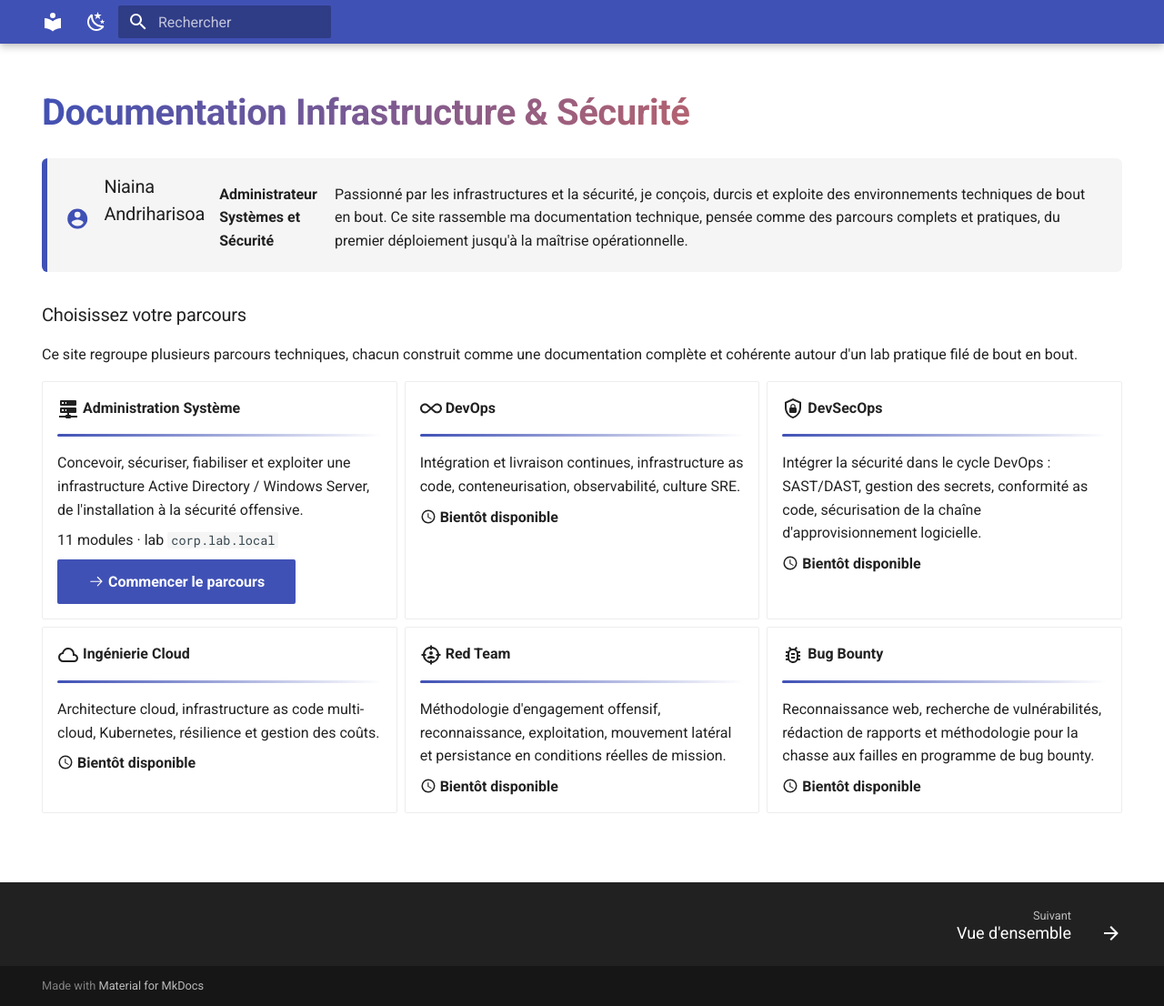
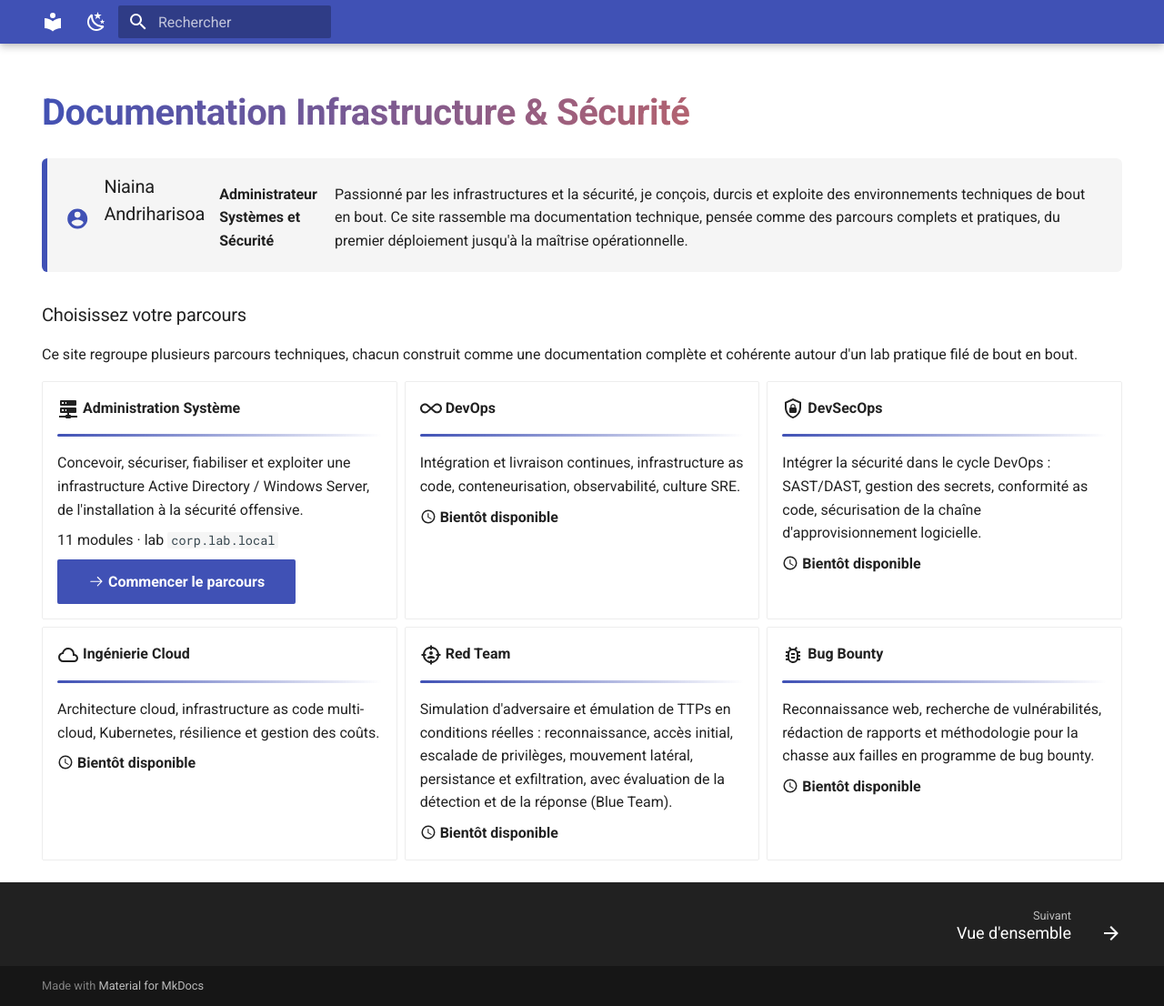
Before and after one commit to andrihan/Active-Directory, an MkDocs documentation site: the page built from docs/index.md, in a window 1280 px wide and 1106 px high. Shown: the whole window at 91% size. Built offline with MkDocs 1.6.1 and Material for MkDocs 9.7.7, drawn with Linux system fonts in a browser that asks for light colours.

Commit message:
docs: préciser la description du parcours Red Team

```diff
--- a/docs/index.md
+++ b/docs/index.md
@@ -66,7 +66,7 @@ Ce site regroupe plusieurs parcours techniques, chacun construit comme une docum
 
     ---
 
-    Méthodologie d'engagement offensif, reconnaissance, exploitation, mouvement latéral et persistance en conditions réelles de mission.
+    Simulation d'adversaire et émulation de TTPs en conditions réelles : reconnaissance, accès initial, escalade de privilèges, mouvement latéral, persistance et exfiltration, avec évaluation de la détection et de la réponse (Blue Team).
 
     :material-clock-outline: **Bientôt disponible**
 
```
